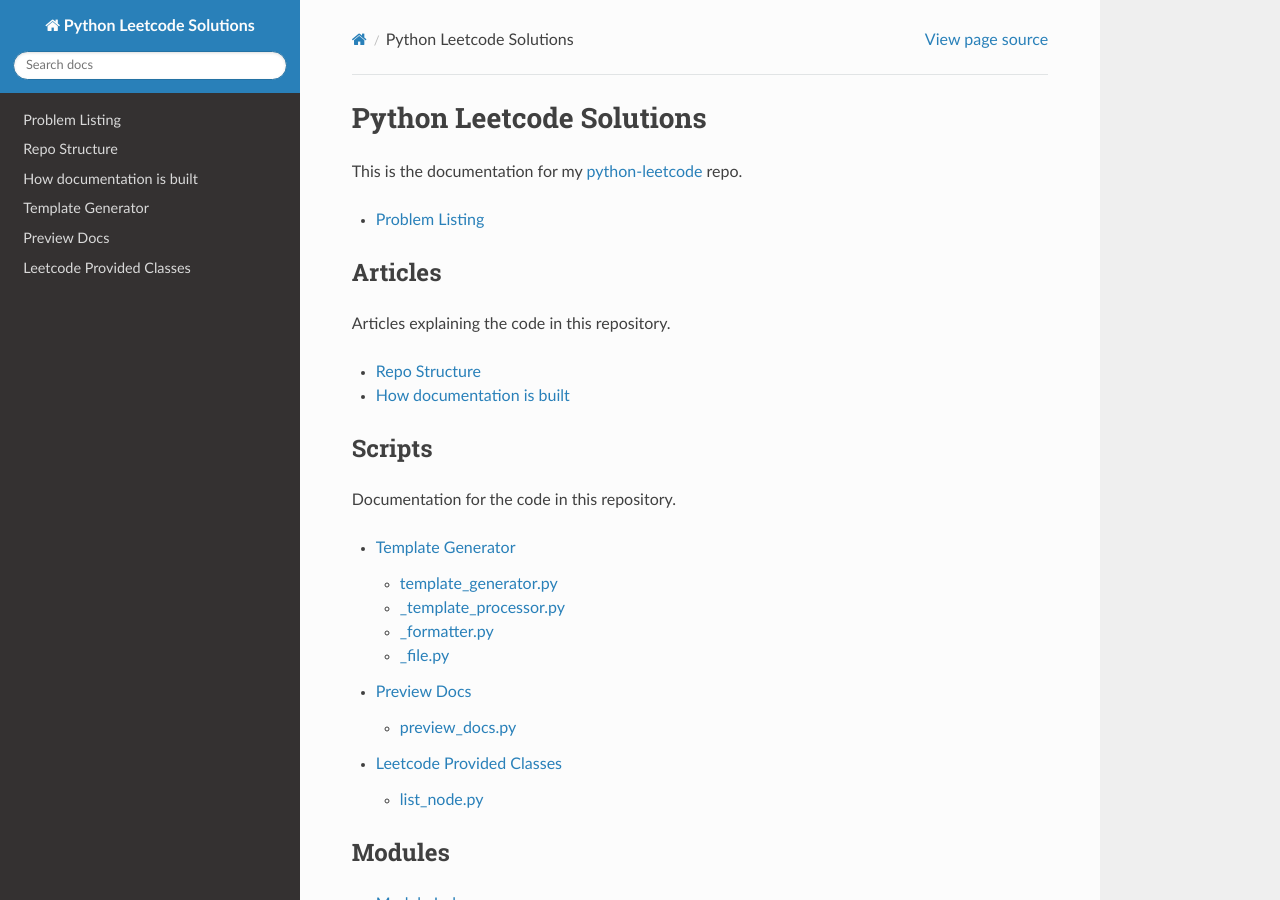
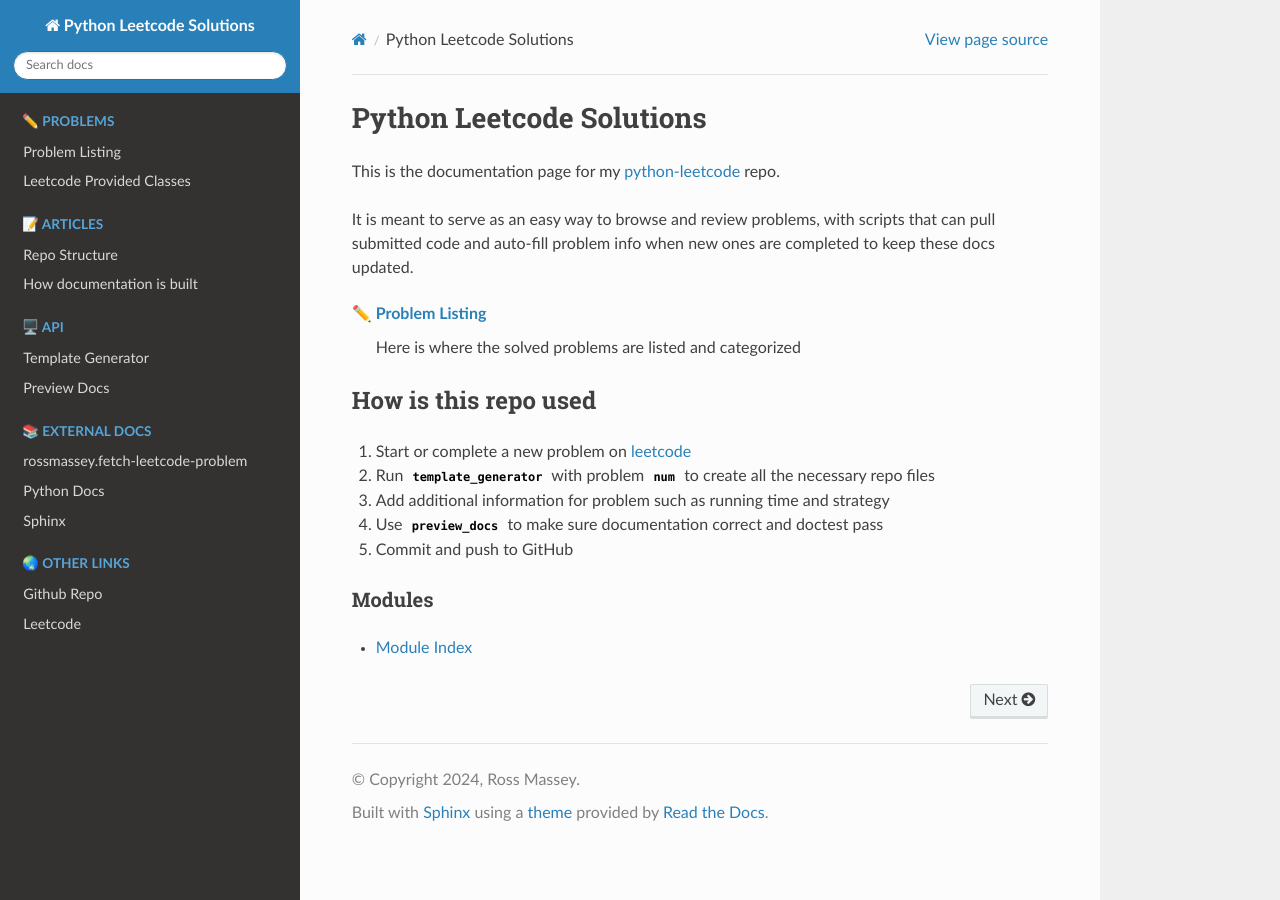
Before and after one commit to rossmassey/python-leetcode, a Sphinx documentation site: the page built from docs/source/index.rst, in a window 1280 px wide and 900 px high. Built offline with Sphinx 7.4.7 and the Read the Docs theme 2.0.0, drawn with Linux system fonts in a browser that asks for light colours.

Commit message:
update index

```diff
--- a/docs/source/index.rst
+++ b/docs/source/index.rst
@@ -3,36 +3,68 @@
 #########################
 
 .. _python-leetcode: https://github.com/rossmassey/python-leetcode
+.. _leetcode: https://leetcode.com/
 
-This is the documentation for my `python-leetcode`_ repo.
+This is the documentation page for my `python-leetcode`_ repo.
+
+It is meant to serve as an easy way to browse and review problems, with
+scripts that can pull submitted code and auto-fill problem info when new ones
+are completed to keep these docs updated.
+
+✏️ :doc:`neetcode`
+  Here is where the solved problems are listed and categorized
+
+How is this repo used
+---------------------
+
+#. Start or complete a new problem on `leetcode`_
+#. Run ``template_generator`` with problem ``num`` to create all the necessary repo files
+#. Add additional information for problem such as running time and strategy
+#. Use ``preview_docs`` to make sure documentation correct and doctest pass
+#. Commit and push to GitHub
+
+.. toctree::
+   :maxdepth: 2
+   :caption: ✏️ Problems
+   :hidden:
+
+   neetcode
+   leetcode_classes
 
 .. toctree::
    :maxdepth: 1
-
-   neetcode
-
-Articles
-========
-
-Articles explaining the code in this repository.
-
-.. toctree::
-   :maxdepth: 1
+   :caption: 📝️ Articles
+   :hidden:
 
    folder_structure
    doc_overview
 
-Scripts
-=======
+.. toctree::
+   :maxdepth: 2
+   :hidden:
+   :caption: 🖥️ API
 
-Documentation for the code in this repository.
+   template_generator_documentation
+   preview_docs_documentation
+
 
 .. toctree::
    :maxdepth: 2
+   :hidden:
+   :caption: 📚 External Docs
 
-   template_generator_documentation
-   preview_docs_documentation
-   leetcode_classes
+   rossmassey.fetch-leetcode-problem <https://rossmassey.github.io/fetch-leetcode-problem/>
+   Python Docs <https://docs.python.org/3/>
+   Sphinx <https://www.sphinx-doc.org/en/master/>
+
+.. toctree::
+   :maxdepth: 2
+   :hidden:
+   :caption: 🌏 Other Links
+
+   Github Repo <https://github.com/rossmassey/python-leetcode>
+   Leetcode <https://leetcode.com/>
+
 
 Modules
 =======
```
